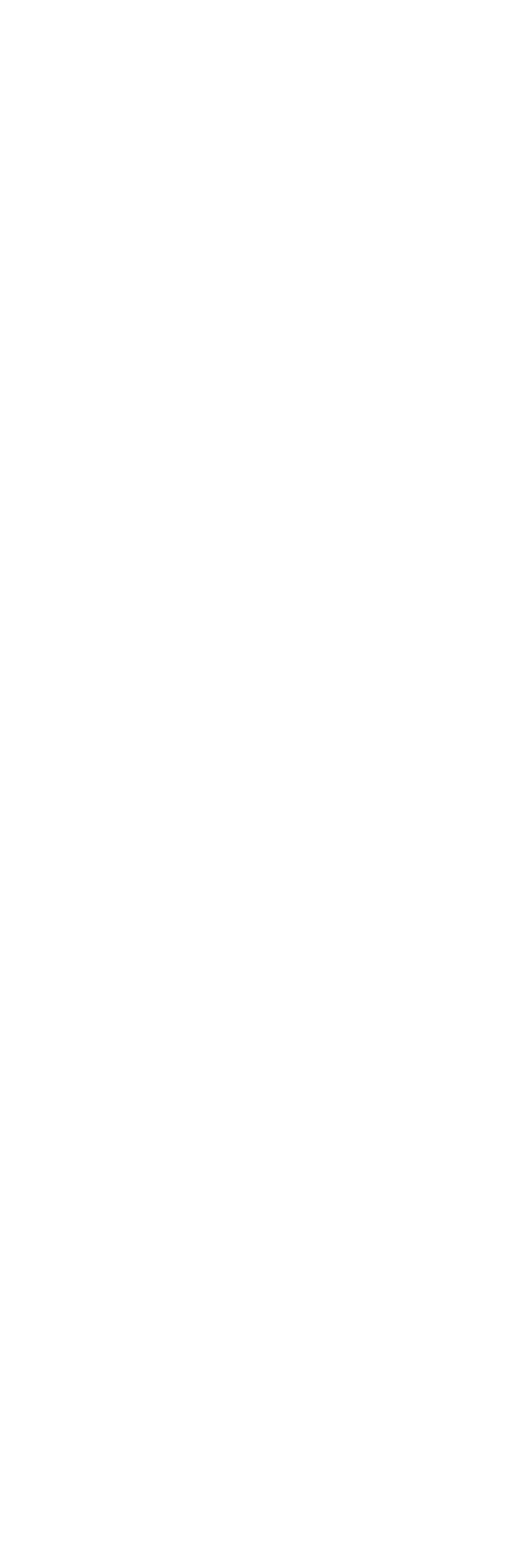
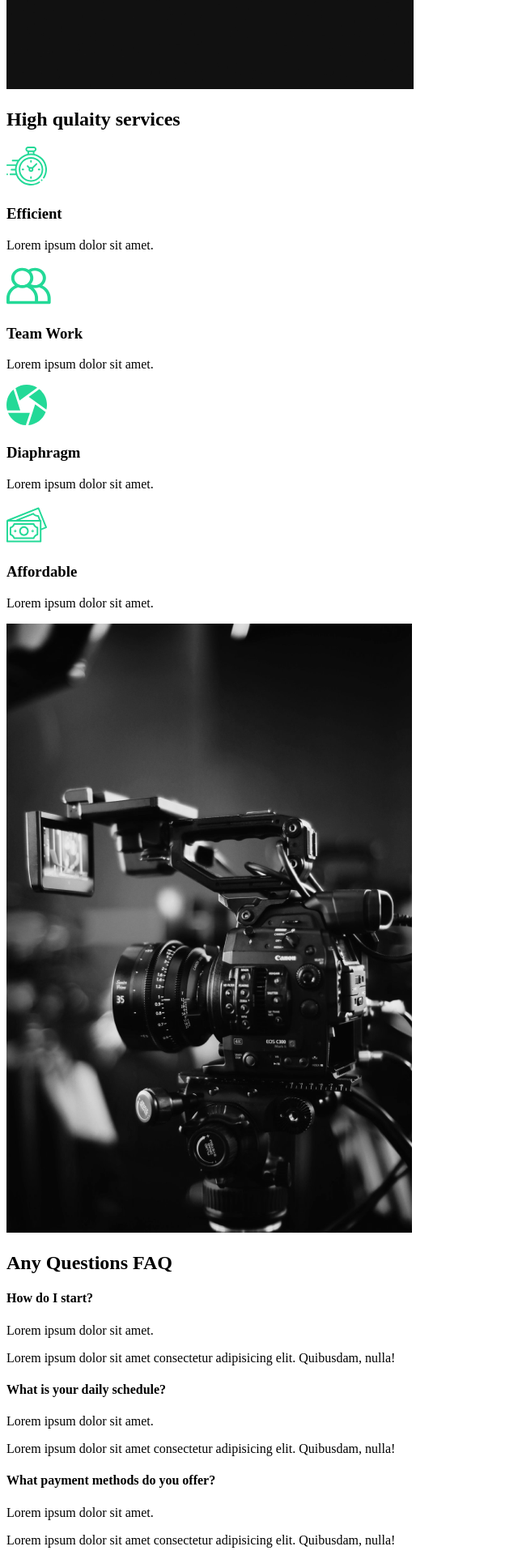
Before and after one commit to fmnitsch/capture-site, a React (Create React App) app: page / in a window 1280 px wide. Shown: the part 860-2780 px from the top of the page at 81% size, without its empty margins (0-640 px from the left). Before the commit the page ends 800 px from the top, so only its background shows below. Built offline with nearby package versions, Linux system fonts and the light colour scheme.

Commit message:
Basic about us page info complete

```diff
--- a/src/App.js
+++ b/src/App.js
@@ -1,9 +1,11 @@
 import React from "react";
+//Import Pages
+import AboutUs from "./Pages/AboutUs";
 
 function App() {
   return (
     <div className="App">
-      <h1>Film</h1>
+      <AboutUs />
     </div>
   );
 }
--- /dev/null
+++ b/src/Components/AboutSection.js
@@ -0,0 +1,32 @@
+import React from "react";
+import home1 from "../img/home1.png";
+
+const AboutSection = () => {
+  return (
+    <div>
+      <div className="description">
+        <div className="title">
+          <div className="hide">
+            <h2>We work to make</h2>
+          </div>
+          <div className="hide">
+            <h2>
+              your <span>dreams</span> come
+            </h2>
+          </div>
+          <div className="hide">
+            <h2>true</h2>
+          </div>
+        </div>
+        <p>
+          Contact us for any photography or videography ideas that you have. We
+          have professionals with amazing skills
+        </p>
+        <button>Contact Us</button>
+      </div>
+      <img src={home1} alt="guy with camera" />
+    </div>
+  );
+};
+
+export default AboutSection;
--- /dev/null
+++ b/src/Components/FaqSection.js
@@ -0,0 +1,53 @@
+import React from "react";
+
+const FaqSection = () => {
+  return (
+    <div className="faq">
+      <h2>
+        Any Questions <span>FAQ</span>
+      </h2>
+      <div className="question">
+        <h4>How do I start?</h4>
+        <div className="answer">
+          <p>Lorem ipsum dolor sit amet.</p>
+          <p>
+            Lorem ipsum dolor sit amet consectetur adipisicing elit. Quibusdam,
+            nulla!
+          </p>
+        </div>
+      </div>
+      <div className="question">
+        <h4>What is your daily schedule?</h4>
+        <div className="answer">
+          <p>Lorem ipsum dolor sit amet.</p>
+          <p>
+            Lorem ipsum dolor sit amet consectetur adipisicing elit. Quibusdam,
+            nulla!
+          </p>
+        </div>
+      </div>
+      <div className="question">
+        <h4>What payment methods do you offer?</h4>
+        <div className="answer">
+          <p>Lorem ipsum dolor sit amet.</p>
+          <p>
+            Lorem ipsum dolor sit amet consectetur adipisicing elit. Quibusdam,
+            nulla!
+          </p>
+        </div>
+      </div>
+      <div className="question">
+        <h4>What products do you offer?</h4>
+        <div className="answer">
+          <p>Lorem ipsum dolor sit amet.</p>
+          <p>
+            Lorem ipsum dolor sit amet consectetur adipisicing elit. Quibusdam,
+            nulla!
+          </p>
+        </div>
+      </div>
+    </div>
+  );
+};
+
+export default FaqSection;
--- /dev/null
+++ b/src/Components/ServicesSection.js
@@ -0,0 +1,54 @@
+import React from "react";
+// Import icons
+import clock from "../img/clock.svg";
+import diaphragm from "../img/diaphragm.svg";
+import money from "../img/money.svg";
+import teamwork from "../img/teamwork.svg";
+import home2 from "../img/home2.png";
+
+const ServicesSection = () => {
+  return (
+    <div className="services">
+      <div className="description">
+        <h2>
+          High <span>qulaity</span> services
+        </h2>
+        <div className="cards">
+          <div className="card">
+            <div className="icon">
+              <img src={clock} alt="icon" />
+              <h3>Efficient</h3>
+              <p>Lorem ipsum dolor sit amet.</p>
+            </div>
+          </div>
+          <div className="card">
+            <div className="icon">
+              <img src={teamwork} alt="icon" />
+              <h3>Team Work</h3>
+              <p>Lorem ipsum dolor sit amet.</p>
+            </div>
+          </div>
+          <div className="card">
+            <div className="icon">
+              <img src={diaphragm} alt="icon" />
+              <h3>Diaphragm</h3>
+              <p>Lorem ipsum dolor sit amet.</p>
+            </div>
+          </div>
+          <div className="card">
+            <div className="icon">
+              <img src={money} alt="icon" />
+              <h3>Affordable</h3>
+              <p>Lorem ipsum dolor sit amet.</p>
+            </div>
+          </div>
+        </div>
+      </div>
+      <div className="image">
+        <img src={home2} alt="camera" />
+      </div>
+    </div>
+  );
+};
+
+export default ServicesSection;
--- /dev/null
+++ b/src/Pages/AboutUs.js
@@ -0,0 +1,17 @@
+import React from "react";
+// Page Components
+import AboutSection from "../Components/AboutSection";
+import ServicesSection from "../Components/ServicesSection";
+import FaqSection from "../Components/FaqSection";
+
+const AboutUs = () => {
+  return (
+    <>
+      <AboutSection />
+      <ServicesSection />
+      <FaqSection />
+    </>
+  );
+};
+
+export default AboutUs;
```
